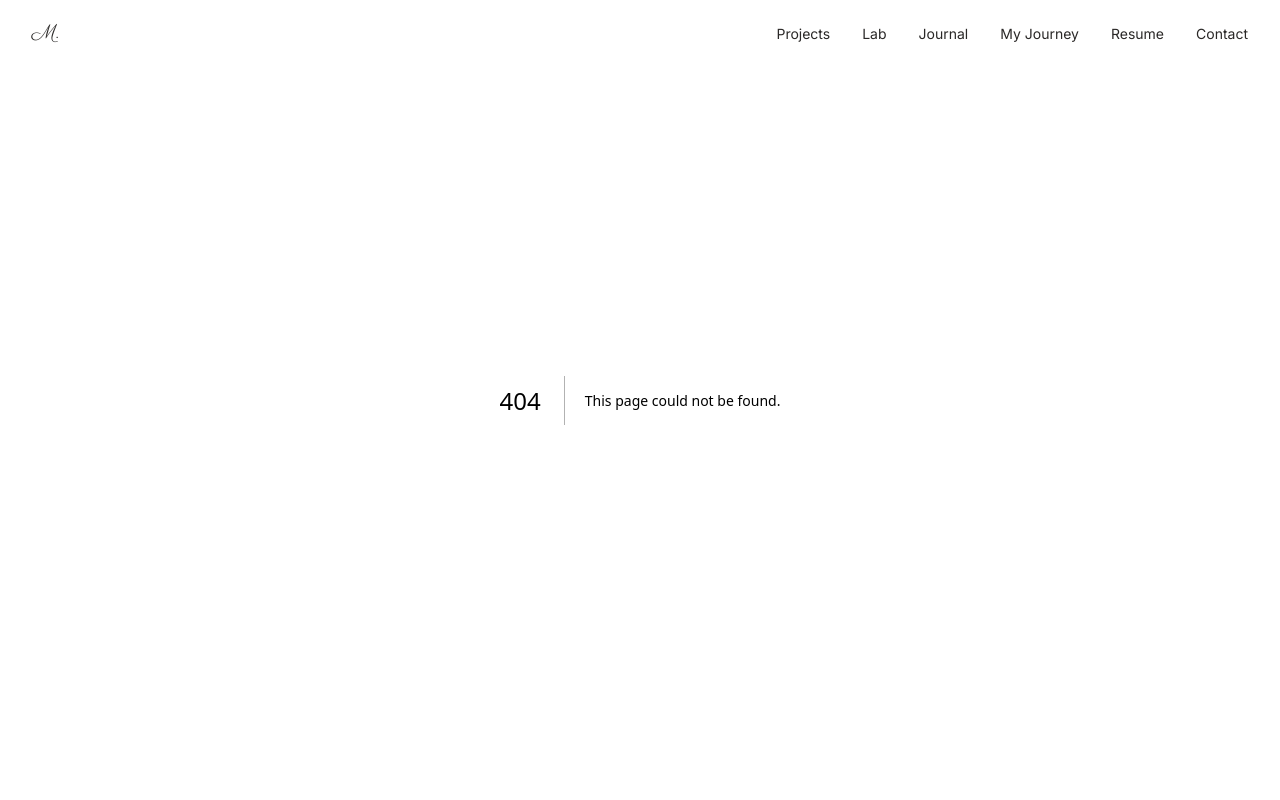
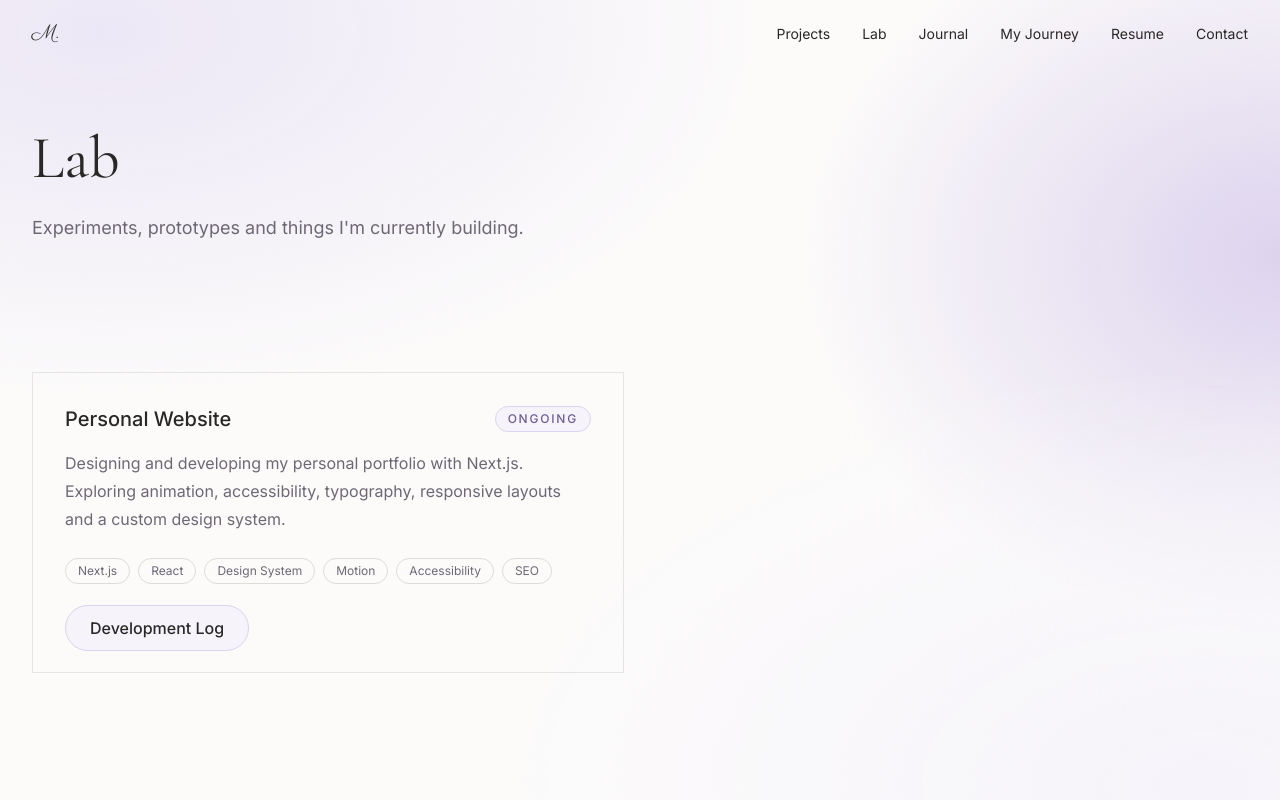
Before and after one commit to maygr09/mayra-gomez, a Next.js app: page /lab in a window 1280 px wide. Before the commit this address had no page. Shown: the top 800 px of the page. Built offline with nearby package versions, Linux system fonts and the light colour scheme.

Commit message:
Add Lab section with Personal Website experiment card

```diff
--- /dev/null
+++ b/app/lab/page.tsx
@@ -0,0 +1,39 @@
+import type { Metadata } from "next";
+import Container from "@/components/layout/Container";
+import LabCard from "@/components/lab/LabCard";
+import { labProjects } from "@/lib/lab";
+
+export const metadata: Metadata = {
+  title: "Lab — Mayra Gomez",
+  description: "Experiments, prototypes and things I'm currently building.",
+};
+
+export default function LabPage() {
+  return (
+    <article>
+      <header className="py-24 md:py-32">
+        <Container>
+          <div className="max-w-2xl">
+            <h1 className="font-headline text-4xl text-foreground md:text-6xl">
+              Lab
+            </h1>
+
+            <p className="mt-6 text-lg leading-8 text-muted">
+              Experiments, prototypes and things I&apos;m currently building.
+            </p>
+          </div>
+        </Container>
+      </header>
+
+      <Container>
+        <ul className="grid grid-cols-1 gap-6 pb-24 sm:grid-cols-2 md:gap-8 md:pb-32">
+          {labProjects.map((project) => (
+            <li key={project.title}>
+              <LabCard project={project} />
+            </li>
+          ))}
+        </ul>
+      </Container>
+    </article>
+  );
+}
--- /dev/null
+++ b/components/lab/LabCard.tsx
@@ -0,0 +1,42 @@
+import Button from "@/components/ui/Button";
+import type { LabProject } from "@/lib/lab";
+
+type LabCardProps = {
+  project: LabProject;
+};
+
+export default function LabCard({ project }: LabCardProps) {
+  const { title, status, description, tags, logHref } = project;
+
+  return (
+    <article className="flex flex-col justify-between border border-foreground/10 p-8 transition-colors duration-300 hover:border-lavender-400 hover:bg-lavender-50/40">
+      <div>
+        <div className="flex items-center justify-between gap-4">
+          <h3 className="text-lg font-medium text-foreground md:text-xl">
+            {title}
+          </h3>
+
+          <span className="inline-flex shrink-0 items-center rounded-full border border-lavender-200 bg-lavender-50 px-3 py-1 text-xs font-medium uppercase tracking-[0.15em] text-lavender-600">
+            {status}
+          </span>
+        </div>
+
+        <p className="mt-4 text-base leading-7 text-muted">{description}</p>
+
+        <ul className="mt-6 flex flex-wrap gap-2">
+          {tags.map((tag) => (
+            <li key={tag}>
+              <span className="inline-flex rounded-full border border-foreground/15 px-3 py-1 text-xs text-muted">
+                {tag}
+              </span>
+            </li>
+          ))}
+        </ul>
+      </div>
+
+      <div className="mt-8">
+        <Button href={logHref}>Development Log</Button>
+      </div>
+    </article>
+  );
+}
--- /dev/null
+++ b/lib/lab.ts
@@ -0,0 +1,25 @@
+export type LabProject = {
+  title: string;
+  status: string;
+  description: string;
+  tags: string[];
+  logHref: string;
+};
+
+export const labProjects: LabProject[] = [
+  {
+    title: "Personal Website",
+    status: "Ongoing",
+    description:
+      "Designing and developing my personal portfolio with Next.js. Exploring animation, accessibility, typography, responsive layouts and a custom design system.",
+    tags: [
+      "Next.js",
+      "React",
+      "Design System",
+      "Motion",
+      "Accessibility",
+      "SEO",
+    ],
+    logHref: "https://github.com/maygr09/mayra-gomez",
+  },
+];
```
